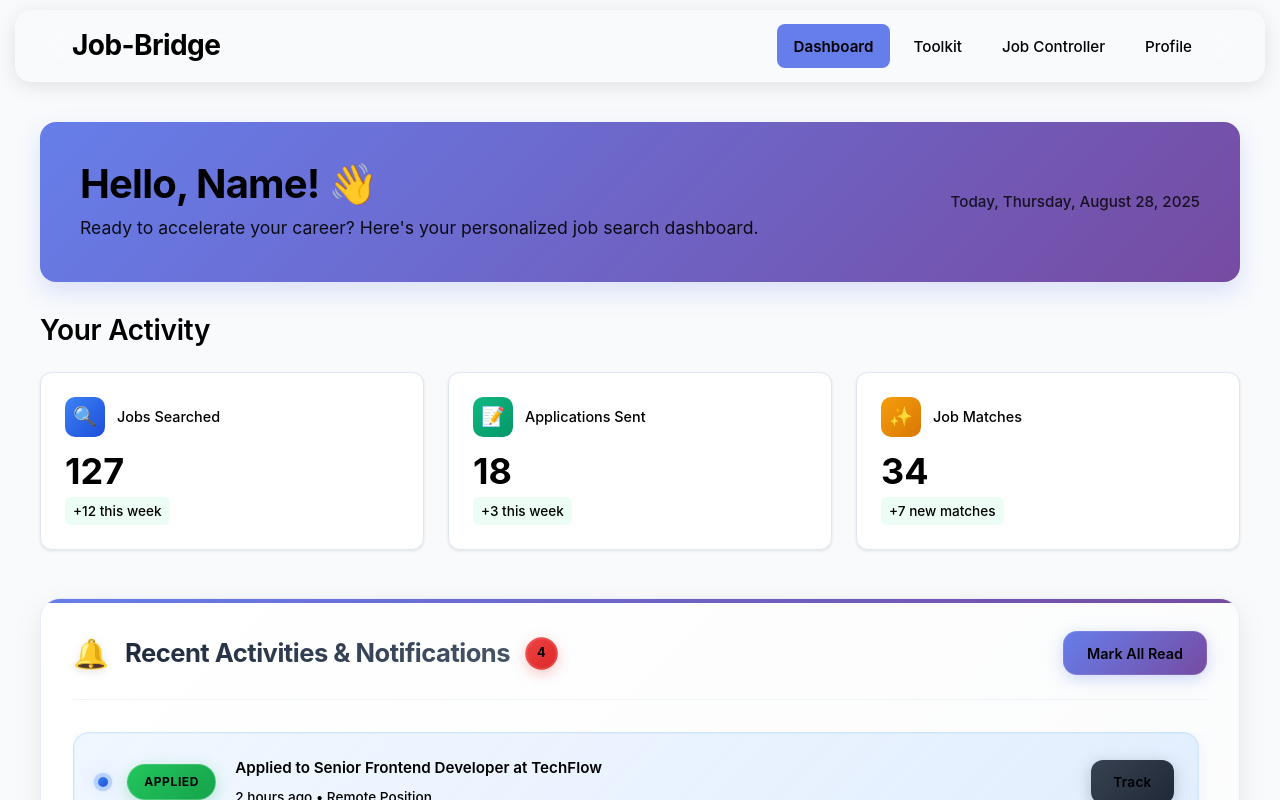
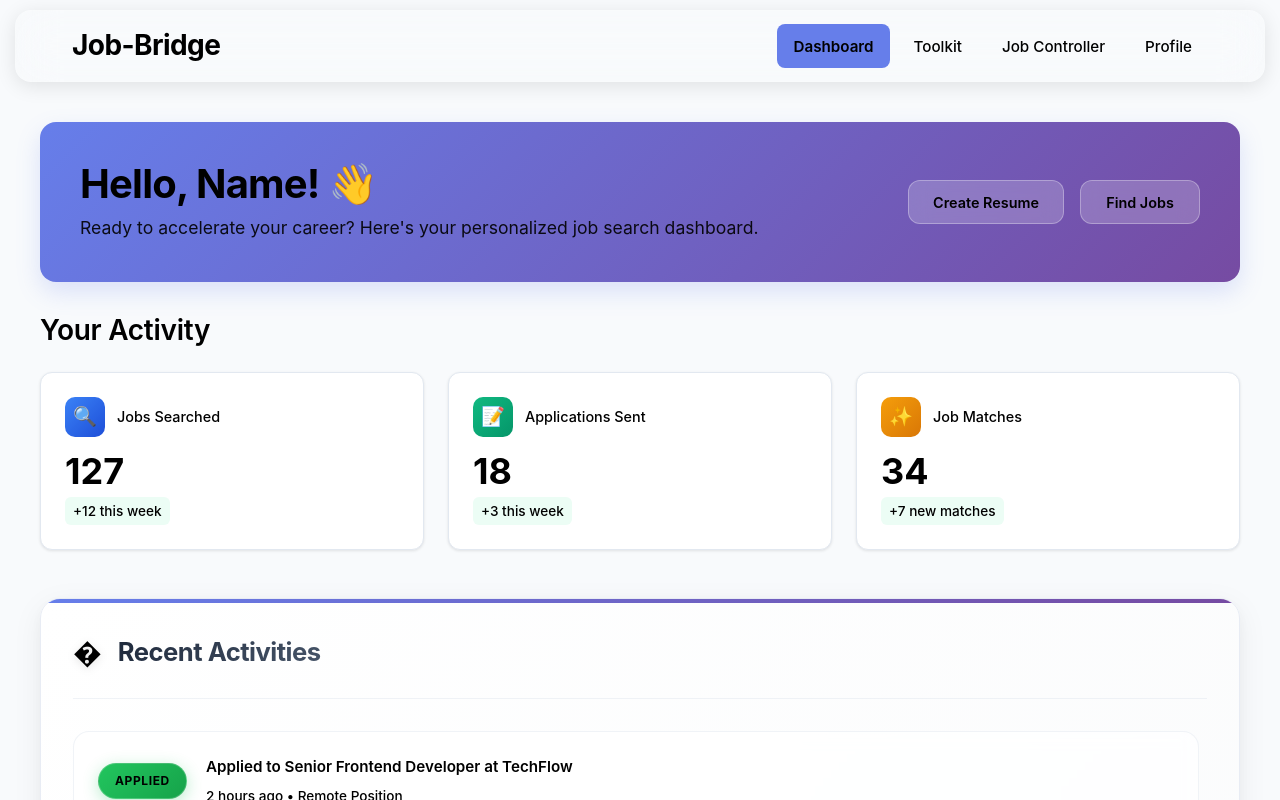
Before and after one commit to Kav77Gajjar/NYXO, a React (Vite) app: page / in a window 1280 px wide. Both pictures are taken after typing "Sample", "Sample", "name@example.com", "Sample123" into the empty fields and a click on the button "Create Account". Shown: the top 800 px of the page. Built offline with nearby package versions, Linux system fonts and the light colour scheme.

Commit message:
recent activities

```diff
--- a/src/components/Dashboard.css
+++ b/src/components/Dashboard.css
@@ -204,11 +204,30 @@
   line-height: 1.6;
 }
 
-.welcome-date {
-  text-align: right;
-  opacity: 0.8;
-  font-size: 0.95rem;
-  font-weight: 500;
+.welcome-actions {
+  display: flex;
+  gap: 1rem;
+}
+
+.action-button {
+  background: rgba(255, 255, 255, 0.2);
+  border: 1px solid rgba(255, 255, 255, 0.3);
+  border-radius: 12px;
+  padding: 0.75rem 1.5rem;
+  color: white;
+  font-size: 0.9rem;
+  font-weight: 600;
+  cursor: pointer;
+  transition: all 0.3s ease;
+  -webkit-backdrop-filter: blur(10px);
+  backdrop-filter: blur(10px);
+  min-width: 120px;
+}
+
+.action-button:hover {
+  background: rgba(255, 255, 255, 0.3);
+  border-color: rgba(255, 255, 255, 0.5);
+  transform: translateY(-2px);
 }
 
 /* Activity Overview */
@@ -362,8 +381,8 @@
 }
 
 /* Recent Activities */
-/* Notifications Card */
-.notifications-card {
+/* Activities Card */
+.activities-card {
   background: linear-gradient(135deg, #ffffff 0%, #fafbfc 100%);
   border-radius: 20px;
   border: 1px solid #e8ecf4;
@@ -378,7 +397,7 @@
   overflow: hidden;
 }
 
-.notifications-card::before {
+.activities-card::before {
   content: '';
   position: absolute;
   top: 0;
@@ -389,7 +408,7 @@
   border-radius: 20px 20px 0 0;
 }
 
-.notification-header {
+.activities-header {
   display: flex;
   justify-content: space-between;
   align-items: center;
@@ -398,28 +417,18 @@
   padding-bottom: 1.5rem;
 }
 
-.notification-title {
+.activities-title {
   display: flex;
   align-items: center;
   gap: 1rem;
 }
 
-.notification-icon {
+.activities-icon {
   font-size: 1.8rem;
   filter: drop-shadow(0 2px 4px rgba(0, 0, 0, 0.1));
-  animation: float 3s ease-in-out infinite;
 }
 
-@keyframes float {
-  0%, 100% {
-    transform: translateY(0px) rotate(0deg);
-  }
-  50% {
-    transform: translateY(-6px) rotate(5deg);
-  }
-}
-
-.notification-title h2 {
+.activities-title h2 {
   font-size: 1.6rem;
   font-weight: 700;
   background: linear-gradient(135deg, #1e293b 0%, #475569 100%);
@@ -428,6 +437,95 @@
   background-clip: text;
   margin: 0;
   letter-spacing: -0.02em;
+}
+
+.activities-list {
+  display: flex;
+  flex-direction: column;
+  gap: 1rem;
+  max-height: 500px;
+  overflow-y: auto;
+  padding-right: 0.5rem;
+}
+
+.activities-list::-webkit-scrollbar {
+  width: 6px;
+}
+
+.activities-list::-webkit-scrollbar-track {
+  background: rgba(241, 245, 249, 0.5);
+  border-radius: 10px;
+}
+
+.activities-list::-webkit-scrollbar-thumb {
+  background: linear-gradient(135deg, #cbd5e1, #94a3b8);
+  border-radius: 10px;
+}
+
+.activities-list::-webkit-scrollbar-thumb:hover {
+  background: linear-gradient(135deg, #94a3b8, #64748b);
+}
+
+.activity-item {
+  display: flex;
+  align-items: center;
+  gap: 1.2rem;
+  padding: 1.5rem;
+  border-radius: 16px;
+  background: rgba(255, 255, 255, 0.7);
+  border: 1px solid rgba(226, 232, 240, 0.5);
+  transition: none;
+  position: relative;
+  -webkit-backdrop-filter: blur(8px);
+  backdrop-filter: blur(8px);
+}
+
+.activity-badge {
+  padding: 0.5rem 1rem;
+  border-radius: 25px;
+  font-size: 0.75rem;
+  font-weight: 700;
+  text-transform: uppercase;
+  letter-spacing: 0.05em;
+  flex-shrink: 0;
+  position: relative;
+  overflow: hidden;
+  -webkit-backdrop-filter: blur(10px);
+  backdrop-filter: blur(10px);
+  border: 1px solid rgba(255, 255, 255, 0.2);
+  box-shadow: 0 2px 8px rgba(0, 0, 0, 0.1);
+}
+
+.activity-badge.applied {
+  background: linear-gradient(135deg, #22c55e, #16a34a);
+  color: white;
+  box-shadow: 0 4px 16px rgba(34, 197, 94, 0.3);
+}
+
+.activity-badge.searched {
+  background: linear-gradient(135deg, #06b6d4, #0891b2);
+  color: white;
+  box-shadow: 0 4px 16px rgba(6, 182, 212, 0.3);
+}
+
+.activity-details {
+  flex: 1;
+  min-width: 0;
+}
+
+.activity-main {
+  font-weight: 600;
+  color: #1e293b;
+  margin-bottom: 0.5rem;
+  line-height: 1.5;
+  font-size: 0.95rem;
+}
+
+.activity-meta {
+  font-size: 0.85rem;
+  color: #64748b;
+  line-height: 1.4;
+  font-weight: 500;
 }
 
 .notification-count {
--- a/src/components/Dashboard.jsx
+++ b/src/components/Dashboard.jsx
@@ -180,16 +180,12 @@ function Dashboard({ onLogout, userEmail }) {
         {/* Personal Welcome Section */}
         <div className="welcome-section">
           <div className="welcome-content">
-            <h1>{t('hello')}, {getUsername()}! 👋</h1>
-            <p>{t('ready')}</p>
+            <h1>Hello, {getUsername()}! 👋</h1>
+            <p>Ready to accelerate your career? Here's your personalized job search dashboard.</p>
           </div>
-          <div className="welcome-date">
-            <span>{t('today')}, {new Date().toLocaleDateString('en-US', {
-              weekday: 'long',
-              year: 'numeric',
-              month: 'long',
-              day: 'numeric'
-            })}</span>
+          <div className="welcome-actions">
+            <button className="action-button">Create Resume</button>
+            <button className="action-button">Find Jobs</button>
           </div>
         </div>
 
@@ -234,62 +230,44 @@ function Dashboard({ onLogout, userEmail }) {
           </div>
         </div>
 
-        {/* Recent Activities & Notifications */}
-        <div className="notifications-card">
-          <div className="notification-header">
-            <div className="notification-title">
-              <div className="notification-icon">🔔</div>
-              <h2>Recent Activities & Notifications</h2>
-              <div className="notification-count">4</div>
+        {/* Recent Activities */}
+        <div className="activities-card">
+          <div className="activities-header">
+            <div className="activities-title">
+              <div className="activities-icon">�</div>
+              <h2>Recent Activities</h2>
             </div>
-            <button className="mark-all-read-btn">Mark All Read</button>
           </div>
-          <div className="notifications-list">
-            <div className="notification-item unread">
-              <div className="notification-indicator"></div>
-              <div className="notification-badge applied">Applied</div>
-              <div className="notification-details">
-                <div className="notification-main">Applied to Senior Frontend Developer at TechFlow</div>
-                <div className="notification-meta">2 hours ago • Remote Position</div>
-              </div>
-              <div className="notification-action">
-                <button className="track-btn">Track</button>
+          <div className="activities-list">
+            <div className="activity-item">
+              <div className="activity-badge applied">Applied</div>
+              <div className="activity-details">
+                <div className="activity-main">Applied to Senior Frontend Developer at TechFlow</div>
+                <div className="activity-meta">2 hours ago • Remote Position</div>
               </div>
             </div>
 
-            <div className="notification-item unread">
-              <div className="notification-indicator"></div>
-              <div className="notification-badge matched">Matched</div>
-              <div className="notification-details">
-                <div className="notification-main">New match: React Developer at Innovation Labs</div>
-                <div className="notification-meta">5 hours ago • 95% Match Score</div>
-              </div>
-              <div className="notification-action">
-                <button className="apply-btn">Apply Now</button>
+            <div className="activity-item">
+              <div className="activity-badge searched">Searched</div>
+              <div className="activity-details">
+                <div className="activity-main">Searched "React Developer" jobs</div>
+                <div className="activity-meta">4 hours ago • 47 results found</div>
               </div>
             </div>
 
-            <div className="notification-item">
-              <div className="notification-indicator"></div>
-              <div className="notification-badge interview">Interview</div>
-              <div className="notification-details">
-                <div className="notification-main">Interview scheduled with DesignCorp</div>
-                <div className="notification-meta">Tomorrow 2:00 PM • Video Call</div>
-              </div>
-              <div className="notification-action">
-                <button className="prepare-btn">Prepare</button>
+            <div className="activity-item">
+              <div className="activity-badge applied">Applied</div>
+              <div className="activity-details">
+                <div className="activity-main">Applied to Full Stack Developer at StartupCorp</div>
+                <div className="activity-meta">Yesterday • Full-time Position</div>
               </div>
             </div>
 
-            <div className="notification-item">
-              <div className="notification-indicator"></div>
-              <div className="notification-badge searched">Searched</div>
-              <div className="notification-details">
-                <div className="notification-main">Searched "Frontend Developer" in San Francisco</div>
-                <div className="notification-meta">1 day ago • 23 results found</div>
-              </div>
-              <div className="notification-action">
-                <button className="view-btn">View Results</button>
+            <div className="activity-item">
+              <div className="activity-badge searched">Searched</div>
+              <div className="activity-details">
+                <div className="activity-main">Searched "Frontend Developer" in San Francisco</div>
+                <div className="activity-meta">2 days ago • 23 results found</div>
               </div>
             </div>
           </div>
```
